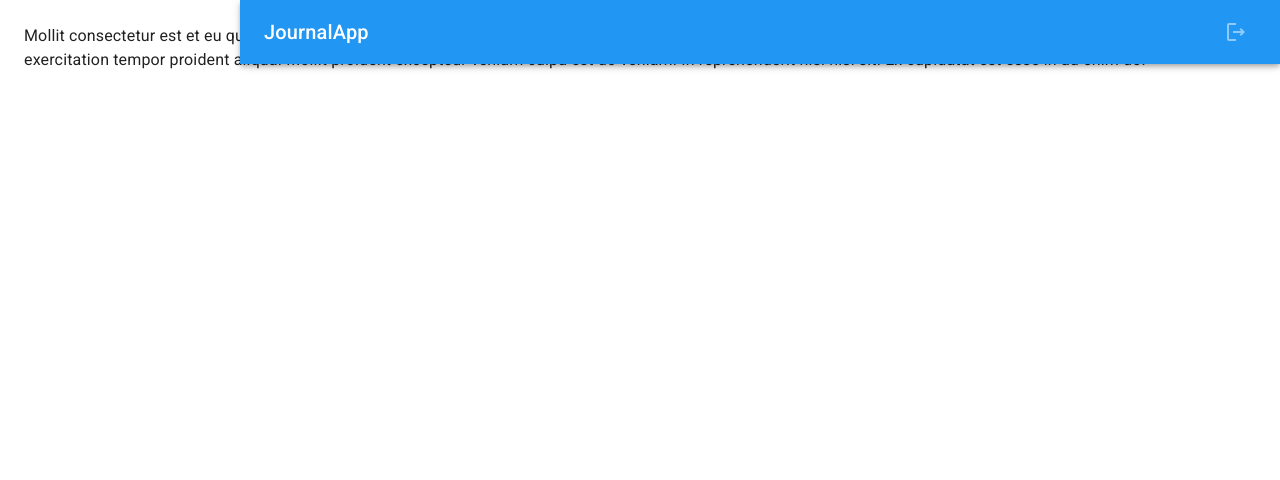
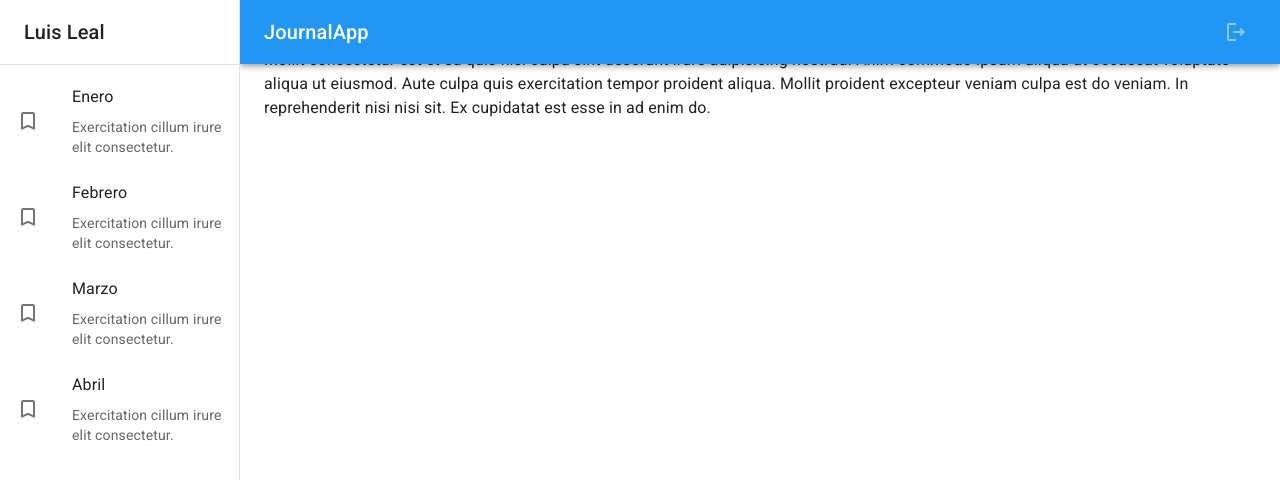
Before and after one commit to luislealdev/JournalApp-React, a React (Vite) app: page /home in a window 1280 px wide. Shown: the top 480 px of the page. Built offline with nearby package versions, Linux system fonts and the light colour scheme.

Commit message:
Create sideBar

```diff
--- /dev/null
+++ b/src/journal/components/SideBar.jsx
@@ -0,0 +1,47 @@
+import { Box, Divider, Drawer, Grid, List, ListItem, ListItemButton, ListItemIcon, ListItemText, Toolbar, Typography } from '@mui/material'
+import { TurnedInNot } from '@mui/icons-material';
+
+export const SideBar = ({ drawerWidth = 240 }) => {
+  return (
+    <Box
+        component='nav'
+        sx={{ width: { sm: drawerWidth }, flexShrink: { sm: 0 } }}
+    >
+        <Drawer
+            variant='permanent' // temporary
+            open
+            sx={{
+                display: { xs: 'block' },
+                '& .MuiDrawer-paper': { boxSizing: 'border-box', width: drawerWidth }
+            }}
+        >
+            <Toolbar>
+                <Typography variant='h6' noWrap component='div'>
+                    Luis Leal
+                </Typography>
+            </Toolbar>
+            <Divider />
+
+            <List>
+                {
+                    ['Enero','Febrero','Marzo','Abril'].map( text => (
+                        <ListItem key={ text } disablePadding>
+                            <ListItemButton>
+                                <ListItemIcon>
+                                    <TurnedInNot />
+                                </ListItemIcon>
+                                <Grid container>
+                                    <ListItemText primary={ text } />
+                                    <ListItemText secondary={ 'Exercitation cillum irure elit consectetur.' } />
+                                </Grid>
+                            </ListItemButton>
+                        </ListItem>
+                    ))
+                }
+            </List>
+
+        </Drawer>
+
+    </Box>
+  )
+}
--- a/src/journal/layout/JournalLayout.jsx
+++ b/src/journal/layout/JournalLayout.jsx
@@ -1,5 +1,6 @@
 import { Box } from "@mui/material"
 import { NavBar } from "../components";
+import { SideBar } from "../components/SideBar";
 
 export const JournalLayout = ({children}) => {
 
@@ -8,9 +9,9 @@
   return (
     <Box sx={{display: 'flex'}}>
         <NavBar drawerWidth={drawerWidth}/>
-        {/*Sidebar */}
+        <SideBar drawerWidth={drawerWidth}/>
 
-        <Box component='main' sx={{flexGrow: '1', p:3}}>
+        <Box component='main' sx={{flexGrow: '1', p:3, mt:3}}>
         {/*ToolBar */}
         {children}
         </Box>
```
